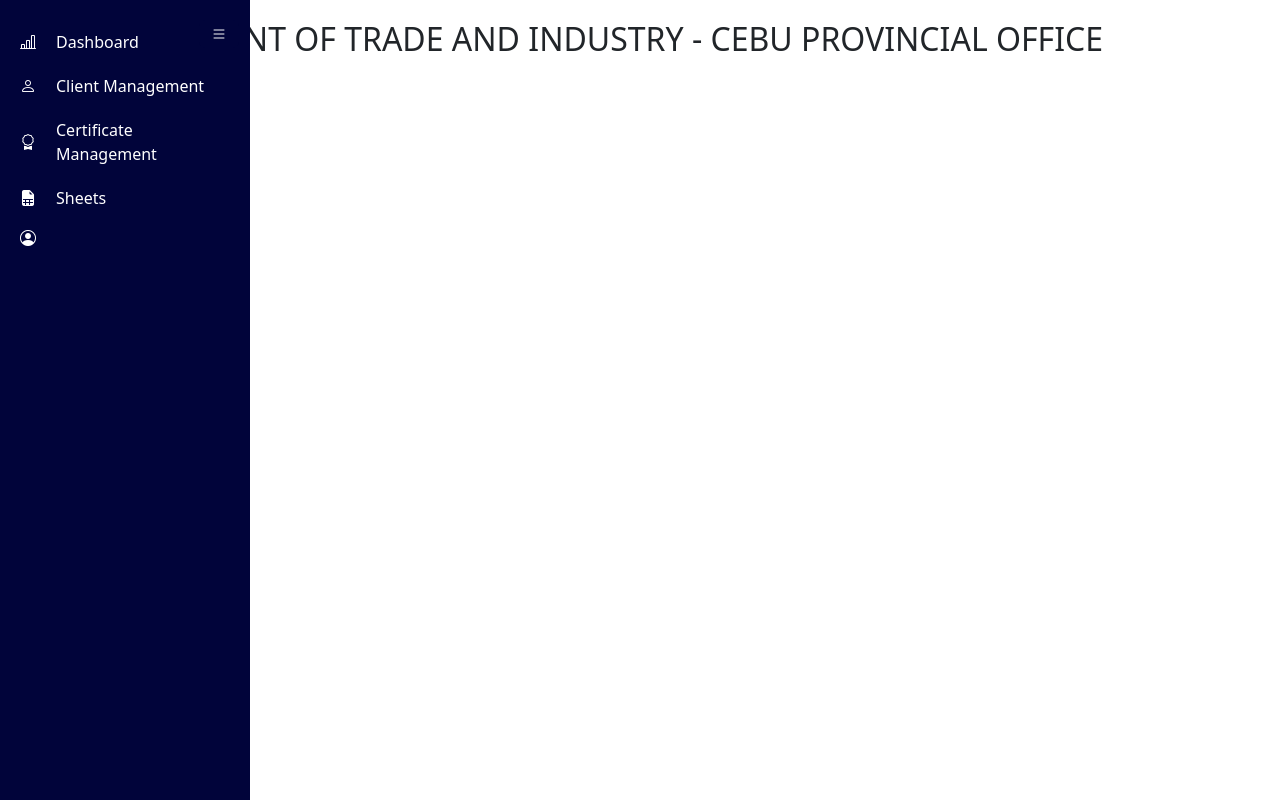
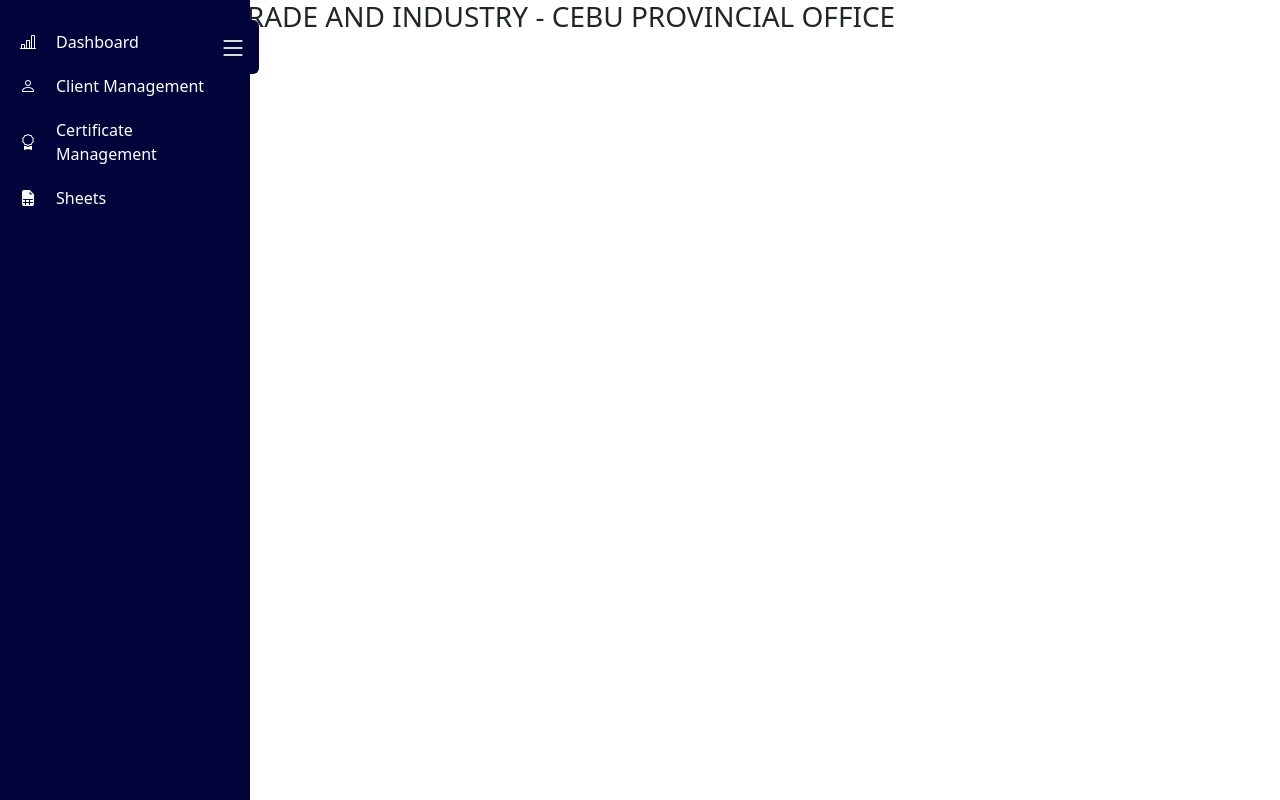
Before and after one commit to mackmack08/DTI-ECert, a PHP site: page /dti/dashboard.php in a window 1280 px wide. Run offline with PHP 8.4, Linux system fonts and the light colour scheme.

Commit message:
Update dashboard.php

```diff
--- a/DTI/dashboard.php
+++ b/DTI/dashboard.php
@@ -1,17 +1,39 @@
+<!DOCTYPE html>
 <html lang="en">
 <head>
     <meta charset="UTF-8">
     <meta name="viewport" content="width=device-width, initial-scale=1.0">
     <title>Responsive Sidebar</title>
     <link rel="stylesheet" href="https://cdn.jsdelivr.net/npm/bootstrap@5.3.3/dist/css/bootstrap.min.css">
-    <link href="https://cdnjs.cloudflare.com/ajax/libs/bootstrap-icons/1.10.5/font/bootstrap-icons.min.css"
-    rel="stylesheet">
+    <link href="https://cdnjs.cloudflare.com/ajax/libs/bootstrap-icons/1.10.5/font/bootstrap-icons.min.css" rel="stylesheet">
     <link rel="stylesheet" href="style2.css">
 </head>
 <body>
+    <header class="header">
+        <h3>DEPARTMENT OF TRADE AND INDUSTRY - CEBU PROVINCIAL OFFICE</h3>
+        <div class="nav-right">
+            <a class="nav-link" href="#" data-bs-toggle="collapse" data-bs-target="#submenu" aria-expanded="false" aria-controls="submenu">
+                <span class="icon">
+                    <i class="bi bi-person-circle"></i>
+                </span>
+            </a>
+            <div class="sub-menu collapse" id="submenu">
+                <a class="nav-link" href="#">
+                    <span class="icon">
+                        <i class="bi bi-person-circle"></i>
+                    </span>
+                    <span class="description">Administrator</span>
+                </a>
+
+                <a class="nav-link" href="#">
+                    <span class="description">Logout</span>
+                </a>
+            </div>
+        </div>
+    </header>
 
     <div class="sidebar">
-        <button class="btn btn-primary" id="sidebarToggle">
+        <button class="btn btn-primary fs-3" style="margin-right: -20px;" id="sidebarToggle">
             <i class="bi bi-list"></i>
         </button>
         <nav class="nav flex-column">
@@ -39,30 +61,8 @@
                 </span>
                 <span class="description">Sheets</span>
             </a>
-            <a class="nav-link" href="#" data-bs-toggle="collapse" data-bs-target="#submenu" aria-expanded="false" aria-controls="submenu">
-                <span class="icon">
-                    <i class="bi bi-person-circle"></i>
-                </span>
-            </a>
-            <div class="sub-menu collapse" id="submenu">
-                <a class="nav-link" href="#">
-                    <span class="icon">
-                        <i class="bi bi-person-circle"></i>
-                    </span>
-                    <span class="description">Administrator</span>
-                </a>
-            </div>
-            <div class="sub-menu collapse" id="submenu">
-                <a class="nav-link" href="#">
-                    <span class="description">Logout</span>
-                </a>
-            </div>
         </nav>
     </div>
-
-    <main class="main-content">
-        <h2>DEPARTMENT OF TRADE AND INDUSTRY - CEBU PROVINCIAL OFFICE</h2>
-    </main>
 
     <script src="https://cdn.jsdelivr.net/npm/bootstrap@5.3.3/dist/js/bootstrap.bundle.min.js"></script>
     <script>
```
